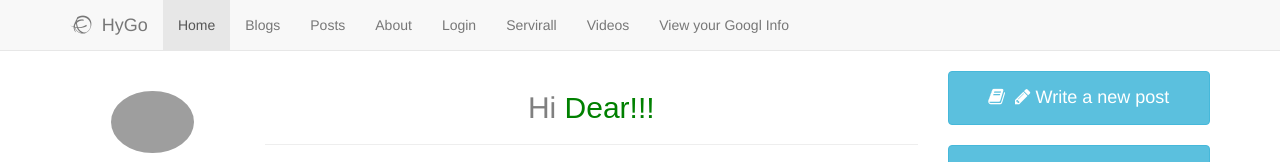
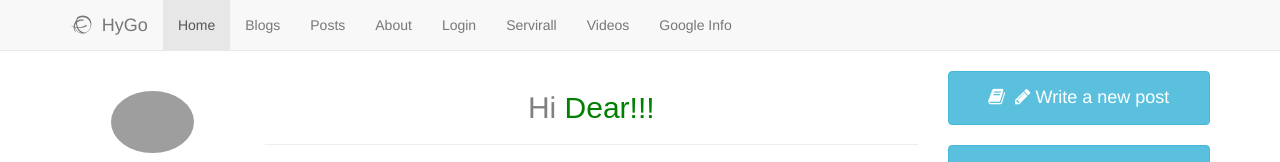
Before and after one commit to hygull/servirall-django18-site, a Django app: page / in a window 1280 px wide. Shown: the top 162 px of the page. Run offline with Django 3.2, Linux system fonts and the light colour scheme; some libraries are stand-ins or nearby versions; grey boxes are pictures that could not be loaded.

Commit message:
33 modified the display text

```diff
--- a/templates/common.html
+++ b/templates/common.html
@@ -111,7 +111,7 @@
             {{ logout_url_link_as_list|safe }}
             <li><a href="/dtl_home/">Servirall</a></li>
             <li><a href="/posts/videos/">Videos</a></li>
-            <li><a href="/login2/">View your Googl Info</a></li>
+            <li><a href="/login2/"> Google Info</a></li>
           </ul>
         </div><!--/.nav-collapse -->
       </div>
--- a/templates/profile_info.html
+++ b/templates/profile_info.html
@@ -16,7 +16,7 @@
 		<div class="col-lg-4 col-md-4 col-sm-12 col-xs-12 text-center">
 			<div class="panel panel-success">
 				<div class="panel-heading">
-					<img class='img img-circle' width='100%' src='{{ image }}' alt='profile_image'>
+					<img class='img img-circle' width='20%' height="20%" src='{{ image }}' alt='profile_image'>
 					<br><h2>{{ name}}</h2>
 
 				</div>
@@ -26,7 +26,7 @@
 					 <h5 style="color:green;font-family: sans-serif;font-weight: bold;"> Your Email Id : <span style='color:navy'>{{ email }}</span></h5>
 				</div>
 			</div>
-			<a href='/' class="btn btn-lg btn-success"> Back to home  </a>
+			<a href='/' class="btn btn-lg btn-success"> Back to home </a>
 		</div>
 		<div class="col-lg-4 col-md-4 col-sm-12 col-xs-12">
 
```
